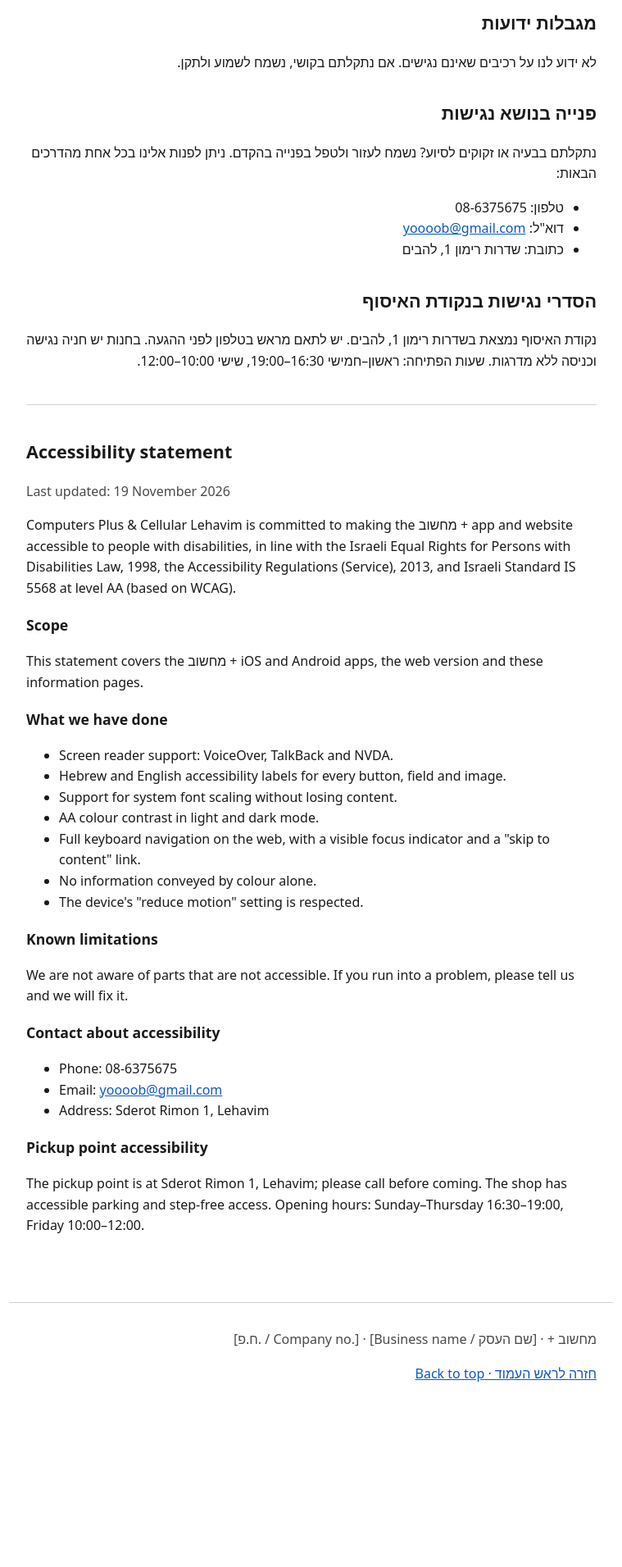
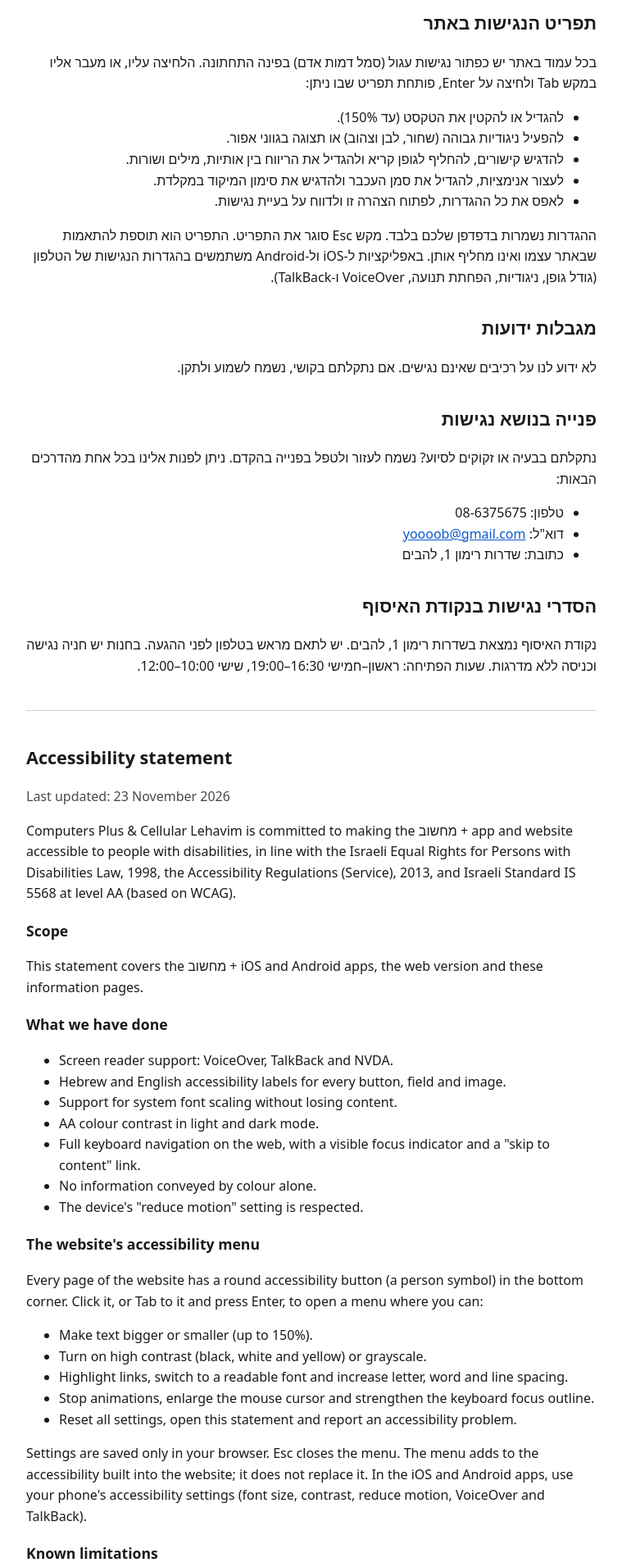
Before and after one commit to ShoPork/computers-plus-legal, a plain HTML site: page accessibility.html in a window 1280 px wide. Shown: the part 840-2751 px from the top of the page at 82% size, without its empty margins (260-1019 px from the left). Before the commit the page ends 2560 px from the top, so only its background shows below. Drawn offline with Linux system fonts and the light colour scheme.

Commit message:
Accessibility statement: the website's accessibility menu (23/11/2026)
Co-Authored-By: Claude Opus 5.5 <noreply@anthropic.com>
Claude-Session: https://claude.ai/code/session_01QkJepT2P6fRnBMYWkTEfUD

```diff
--- a/accessibility.html
+++ b/accessibility.html
@@ -23,7 +23,7 @@
 
 
     <h1>הצהרת נגישות</h1>
-    <p class="muted">עודכן לאחרונה: 19/11/2026</p>
+    <p class="muted">עודכן לאחרונה: 23/11/2026</p>
     <p>מחשוב + סלולר להבים רואה חשיבות רבה במתן שירות שוויוני לכלל הלקוחות, ופועל להנגשת אפליקציית מחשוב + ואתר האינטרנט שלה לאנשים עם מוגבלות, בהתאם לחוק שוויון זכויות לאנשים עם מוגבלות, התשנ"ח–1998, לתקנות שוויון זכויות לאנשים עם מוגבלות (התאמות נגישות לשירות), התשע"ג–2013, ולתקן הישראלי ת"י 5568 ברמה AA.</p>
     <h2>היקף ההצהרה</h2>
     <p>ההצהרה חלה על אפליקציית מחשוב + ל-iOS ול-Android, על גרסת האינטרנט שלה ועל עמודי מידע אלה.</p>
@@ -38,6 +38,16 @@
       <li>כיבוד הגדרת "הפחתת תנועה" של המכשיר.</li>
       <li>תמיכה מלאה בעברית מימין לשמאל.</li>
     </ul>
+    <h2>תפריט הנגישות באתר</h2>
+    <p>בכל עמוד באתר יש כפתור נגישות עגול (סמל דמות אדם) בפינה התחתונה. הלחיצה עליו, או מעבר אליו במקש Tab ולחיצה על Enter, פותחת תפריט שבו ניתן:</p>
+    <ul>
+      <li>להגדיל או להקטין את הטקסט (עד 150%).</li>
+      <li>להפעיל ניגודיות גבוהה (שחור, לבן וצהוב) או תצוגה בגווני אפור.</li>
+      <li>להדגיש קישורים, להחליף לגופן קריא ולהגדיל את הריווח בין אותיות, מילים ושורות.</li>
+      <li>לעצור אנימציות, להגדיל את סמן העכבר ולהדגיש את סימון המיקוד במקלדת.</li>
+      <li>לאפס את כל ההגדרות, לפתוח הצהרה זו ולדווח על בעיית נגישות.</li>
+    </ul>
+    <p>ההגדרות נשמרות בדפדפן שלכם בלבד. מקש Esc סוגר את התפריט. התפריט הוא תוספת להתאמות שבאתר עצמו ואינו מחליף אותן. באפליקציות ל-iOS ול-Android משתמשים בהגדרות הנגישות של הטלפון (גודל גופן, ניגודיות, הפחתת תנועה, VoiceOver ו-TalkBack).</p>
     <h2>מגבלות ידועות</h2>
     <p>לא ידוע לנו על רכיבים שאינם נגישים. אם נתקלתם בקושי, נשמח לשמוע ולתקן.</p>
     <h2>פנייה בנושא נגישות</h2>
@@ -53,7 +63,7 @@
     <hr>
     <section id="en" lang="en" dir="ltr" aria-labelledby="en-title">
       <h2 id="en-title">Accessibility statement</h2>
-      <p class="muted">Last updated: 19 November 2026</p>
+      <p class="muted">Last updated: 23 November 2026</p>
       <p>Computers Plus &amp; Cellular Lehavim is committed to making the מחשוב + app and website accessible to people with disabilities, in line with the Israeli Equal Rights for Persons with Disabilities Law, 1998, the Accessibility Regulations (Service), 2013, and Israeli Standard IS 5568 at level AA (based on WCAG).</p>
       <h3>Scope</h3>
       <p>This statement covers the מחשוב + iOS and Android apps, the web version and these information pages.</p>
@@ -67,6 +77,16 @@
         <li>No information conveyed by colour alone.</li>
         <li>The device's "reduce motion" setting is respected.</li>
       </ul>
+      <h3>The website's accessibility menu</h3>
+      <p>Every page of the website has a round accessibility button (a person symbol) in the bottom corner. Click it, or Tab to it and press Enter, to open a menu where you can:</p>
+      <ul>
+        <li>Make text bigger or smaller (up to 150%).</li>
+        <li>Turn on high contrast (black, white and yellow) or grayscale.</li>
+        <li>Highlight links, switch to a readable font and increase letter, word and line spacing.</li>
+        <li>Stop animations, enlarge the mouse cursor and strengthen the keyboard focus outline.</li>
+        <li>Reset all settings, open this statement and report an accessibility problem.</li>
+      </ul>
+      <p>Settings are saved only in your browser. Esc closes the menu. The menu adds to the accessibility built into the website; it does not replace it. In the iOS and Android apps, use your phone's accessibility settings (font size, contrast, reduce motion, VoiceOver and TalkBack).</p>
       <h3>Known limitations</h3>
       <p>We are not aware of parts that are not accessible. If you run into a problem, please tell us and we will fix it.</p>
       <h3>Contact about accessibility</h3>
```
